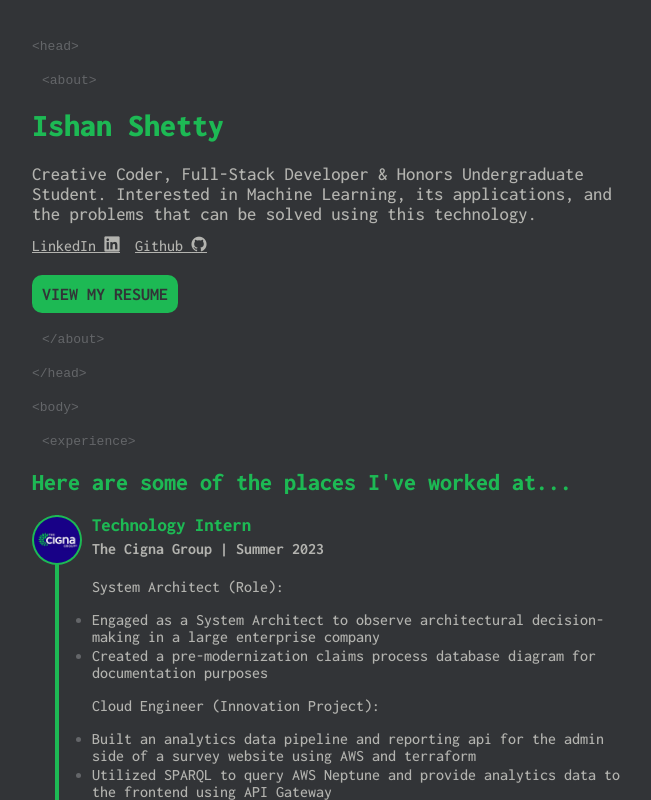
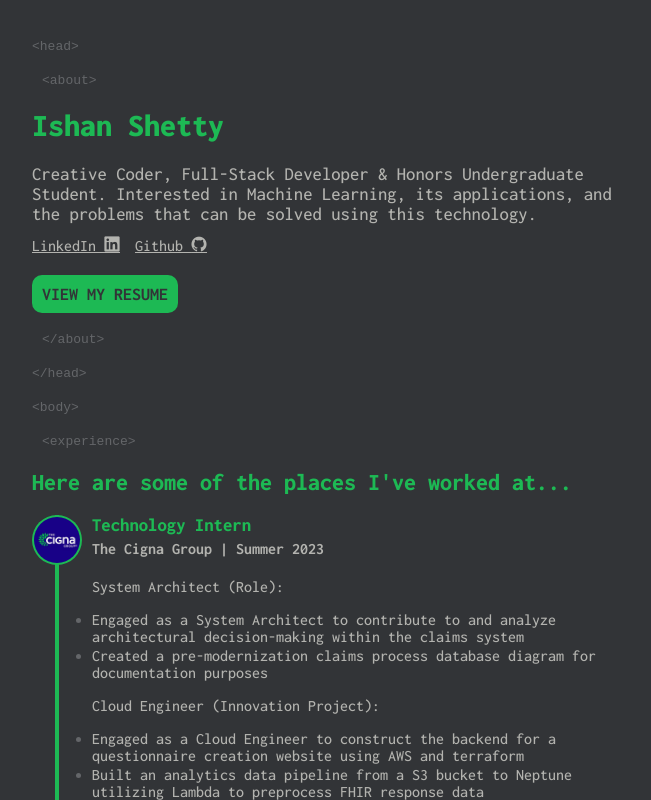
Before and after one commit to BricksAndPieces/bricksandpieces.github.io, a Vue app: page / in a window 1280 px wide. Shown: the top 800 px of the page, without its empty margins (308-959 px from the left). Built offline with nearby package versions, Linux system fonts and the light colour scheme; a web font is replaced by a local one.

Commit message:
minor content tweaks

```diff
--- a/src/content.js
+++ b/src/content.js
@@ -26,13 +26,14 @@
     description: [
       "System Architect (Role):",
       [
-        "Engaged as a System Architect to observe architectural decision-making in a large enterprise company",
+        "Engaged as a System Architect to contribute to and analyze architectural decision-making within the claims system",
         "Created a pre-modernization claims process database diagram for documentation purposes",
       ],
       "Cloud Engineer (Innovation Project):",
       [
-        "Built an analytics data pipeline and reporting api for the admin side of a survey website using AWS and terraform",
-        "Utilized SPARQL to query AWS Neptune and provide analytics data to the frontend using API Gateway",
+        "Engaged as a Cloud Engineer to construct the backend for a questionnaire creation website using AWS and terraform",
+        "Built an analytics data pipeline from a S3 bucket to Neptune utilizing Lambda to preprocess FHIR response data",
+        "Utilized SPARQL to query Neptune and provide relevant analytics data to the frontend using API Gateway",
       ],
     ],
   },
@@ -53,7 +54,8 @@
       [
         "Collaborated within an agile environment to deliver features for a sales platform tailored to medical device companies",
         "Developed an interactive map using the Mapbox API, enabling clients to effortlessly create sales territories and regions",
-        "Implemented the frontend of an @mentions and notifications system, fostering seamless user interactions.",
+        "Employed GeoJSON data for US states / zip codes to visually represent and dynamically animate distinct sales regions",
+        "Implemented the frontend of an @mentions and notifications system, fostering seamless user interactions",
       ],
     ],
   },
@@ -72,7 +74,9 @@
       [
         "Contributed to a small, agile team, actively engaged in diverse projects for various clients",
         "Consulted for United Health Group, creating and maintaining a medical portal site utilized by doctors",
+        "Worked with Angular and RxJs to create a user-friendly UI that can easily handle asynchronous data using observables",
         "Built and deployed a full-stack web app for a horse barreling startup based on client requirements and feedback",
+        "Utilized CRUD operations to allow users to manage their account details while using JWT tokens for authentication",
       ],
     ],
   },
```
